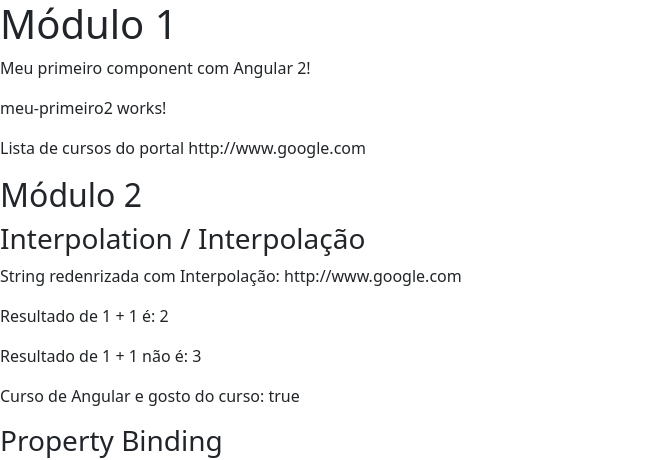
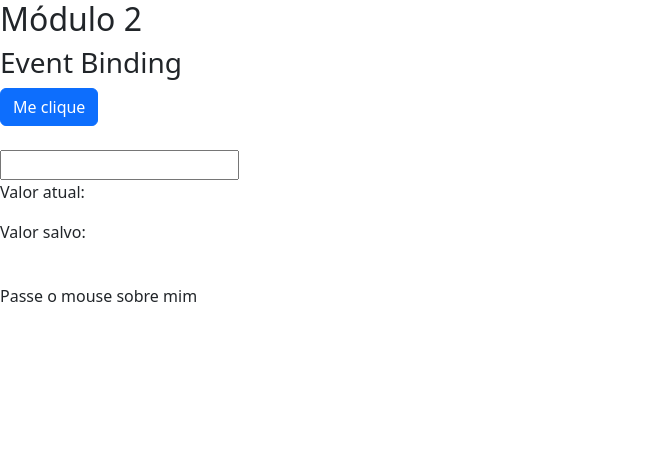
Before and after one commit to victorsilva99/curso-angular, an Angular app: page / in a window 1280 px wide. Shown: the top 460 px of the page, without its empty margins (0-663 px from the left). Built offline with nearby package versions, Linux system fonts and the light colour scheme.

Commit message:
feat: Event Binding

```diff
--- a/src/app/app.component.html
+++ b/src/app/app.component.html
@@ -1,9 +1,9 @@
-<div>
+<!-- <div>
     <h1>Módulo 1</h1>
     <meu-primeiro-component></meu-primeiro-component>
     <app-meu-primeiro2></app-meu-primeiro2>
     <app-cursos></app-cursos>
-</div>
+</div> -->
 
 <div>
     <h2>Módulo 2</h2>
--- a/src/app/data-binding/data-binding.component.css
+++ b/src/app/data-binding/data-binding.component.css
@@ -0,0 +1,4 @@
+.highlight {
+    background-color: yellow;
+    font-weight: bold;
+}
--- a/src/app/data-binding/data-binding.component.html
+++ b/src/app/data-binding/data-binding.component.html
@@ -1,5 +1,5 @@
 <section class="property-biding">
-    <article>
+    <!-- <article>
         <h3>Interpolation / Interpolação </h3>
         <p>String redenrizada com Interpolação: {{ url }}</p>
         <p>Resultado de 1 + 1 é: {{ 1 + 1 }}</p>
@@ -48,5 +48,22 @@
                 Esse texto somente aparece em caso de erro.
             </div>
         </div>
+    </article>  -->
+
+    <article>
+        <h3>Event Binding</h3>
+        <div>
+            <button (click)="botaoClicado()" class="btn btn-primary"> Me clique</button>
+
+            <br><br>
+            <input #campoinput type="text" (keyup)="onKeyUp($event)" (keyup.enter)="salvarValor(campoinput.value)"
+                (blur)="salvarValor(campoinput.value)" />
+            <p>Valor atual: {{ valorAtual }}</p>
+            <p>Valor salvo: {{ valorSalvo }}</p>
+
+            <br>
+            <span (mouseover)="onMouseOverOut()" (mouseout)="onMouseOverOut()" [class.highlight]="isMouseOver">Passe o
+                mouse sobre mim</span>
+        </div>
     </article>
 </section>
--- a/src/app/data-binding/data-binding.component.ts
+++ b/src/app/data-binding/data-binding.component.ts
@@ -11,6 +11,11 @@
   cursoAngular: boolean = true;
   urlDaImagem: string = 'https://picsum.photos/id/237/200/300';
 
+  valorAtual: string = '';
+  valorSalvo: string = '';
+
+  isMouseOver: boolean = false;
+
   constructor() {
 
   }
@@ -23,6 +28,23 @@
     return true;
   }
 
+  botaoClicado(): void {
+    alert('Botão clicado');
+  }
+
+  salvarValor(valor: string): void {
+    this.valorSalvo = valor;
+  }
+
+  onKeyUp(evento: KeyboardEvent): void {
+    console.log(evento);
+    console.log((<HTMLInputElement>evento.target).value);
+    this.valorAtual = (<HTMLInputElement>evento.target).value;
+  }
+
+  onMouseOverOut() {
+    this.isMouseOver = !this.isMouseOver;
+  }
 
   ngOnInit(): void {
   }
```
